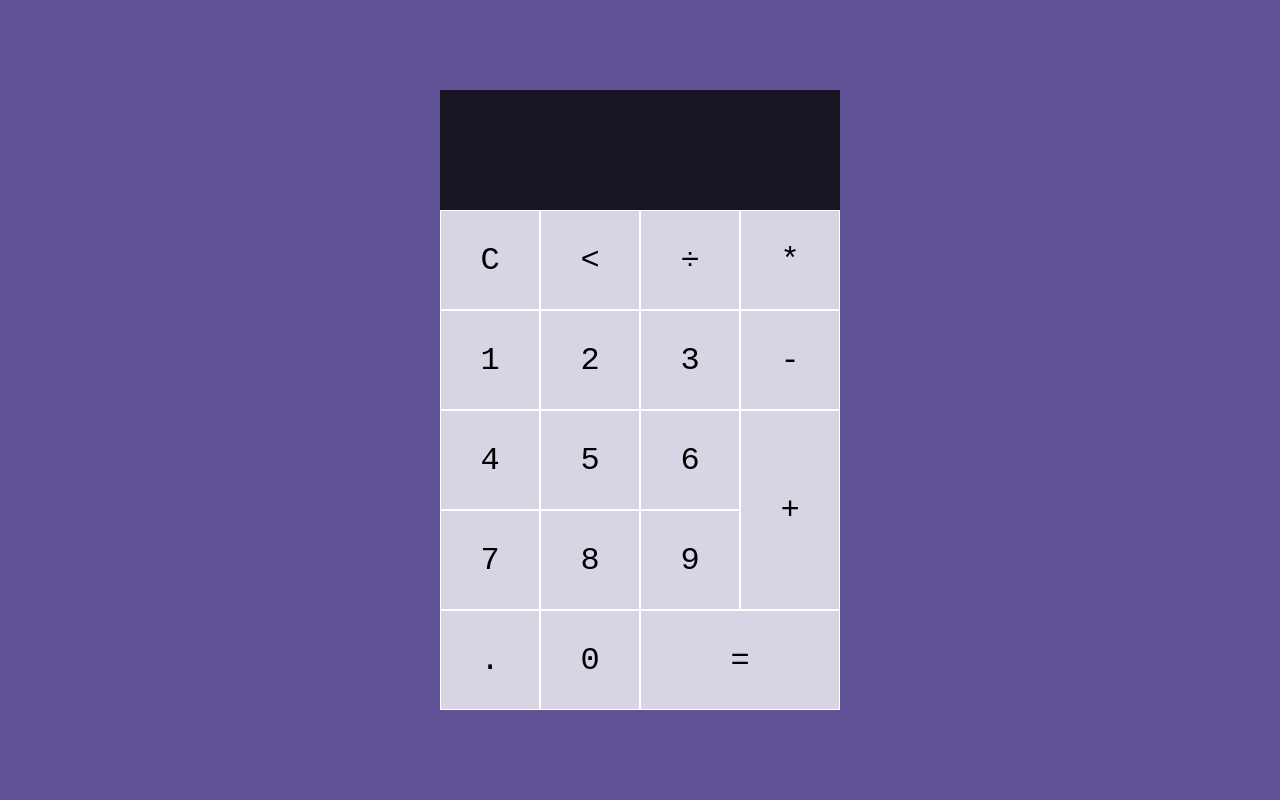
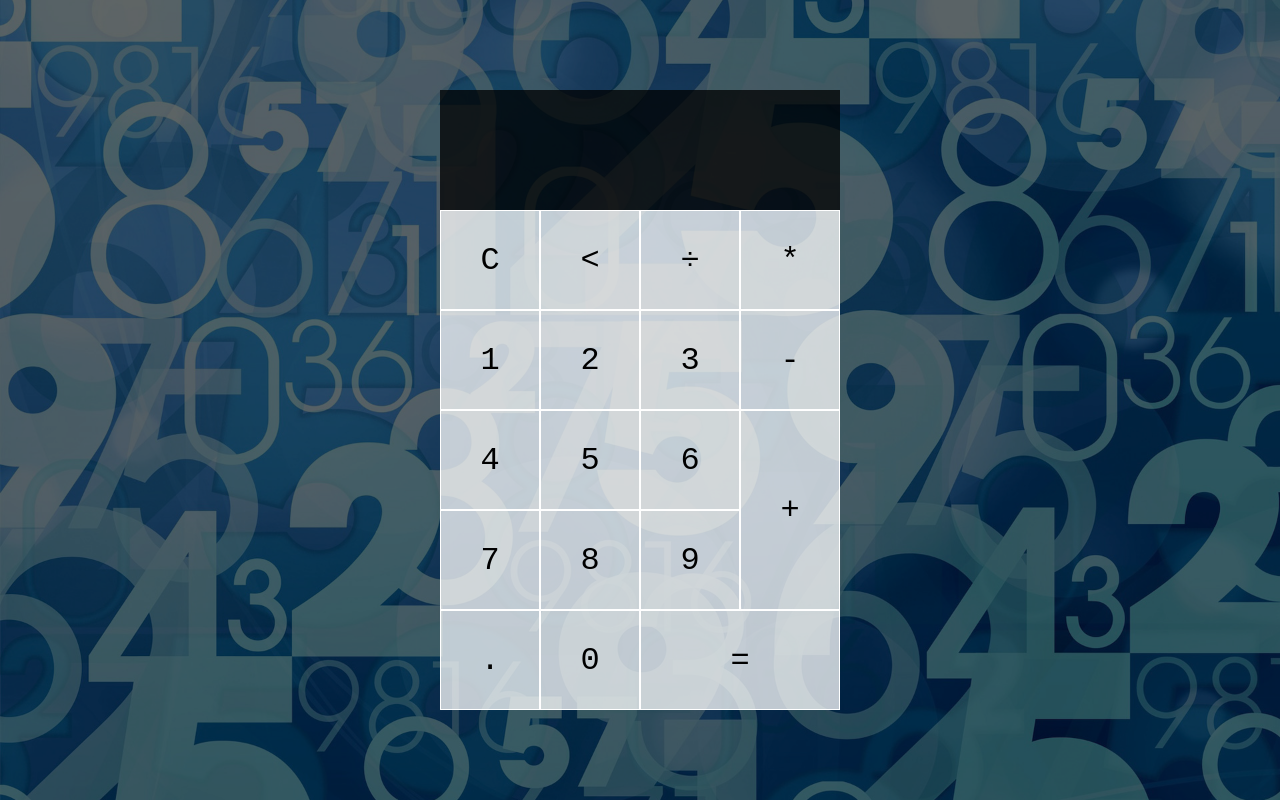
Before and after one commit to Hy-An/Calculadora, a plain HTML site: page index.html in a window 1280 px wide. Drawn offline with Linux system fonts and the light colour scheme.

Commit message:
background

```diff
--- a/_main.scss
+++ b/_main.scss
@@ -9,7 +9,16 @@
 body {
   padding: 0;
   margin: 0;
-  background: #605294;
+  background-image: url(/assets/blue-digits-background-math-concept-numbers-digits-texture-blue-backgrounds.jpg);
+  background-attachment: fixed;
+  background-position: center;
+  background-size: cover;
+}
+.background {
+  position: absolute;
+  width: 100%;
+  height: 100%;
+  background: rgba(0, 0, 0, 0.6);
 }
 
 .calculator-grid {
@@ -23,7 +32,7 @@ body {
   button {
     cursor: pointer;
     font-size: 2rem;
-    border: 1px solid white;
+    border: 1px solid #ffffff;
     outline: none;
     background-color: rgba(255, 255, 255, 0.75);
   }
--- a/index.html
+++ b/index.html
@@ -9,6 +9,7 @@
     <script src="funcionality.js" defer></script>
   </head>
   <body>
+    <div class="background">
     <div class="calculator-grid">
       <div class="output">
         <div data-previous-operand class="previous-operand"></div>
@@ -32,5 +33,6 @@
       <button data-number>.</button>
       <button data-number>0</button>
       <button data-equals class="span-two">=</button>
+    </div>
   </body>
 </html>
```
Also changed, not shown: assets/blue-digits-background-math-concept-numbers-digits-texture-blue-backgrounds.jpg (added), main.css, 1 other file.
